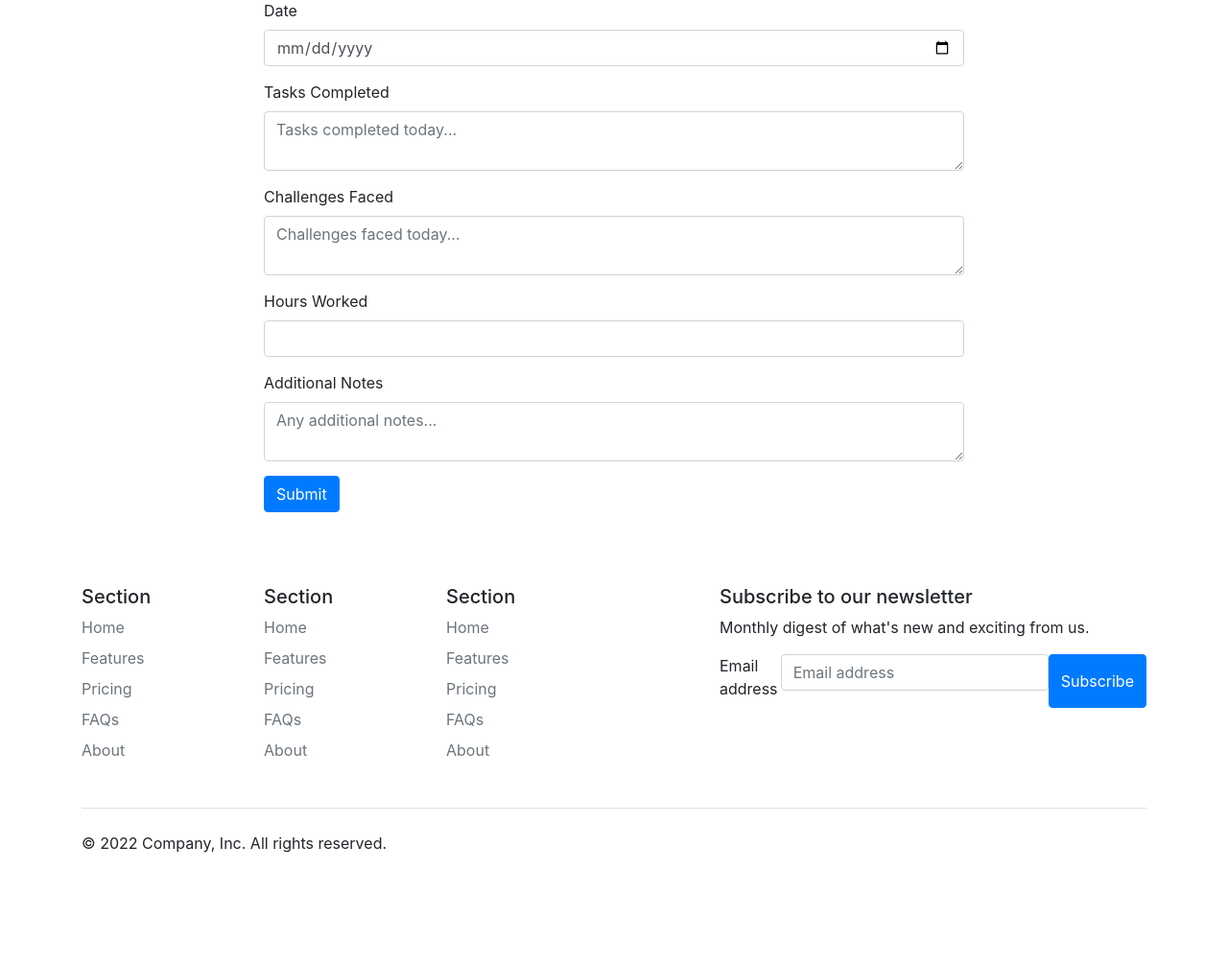
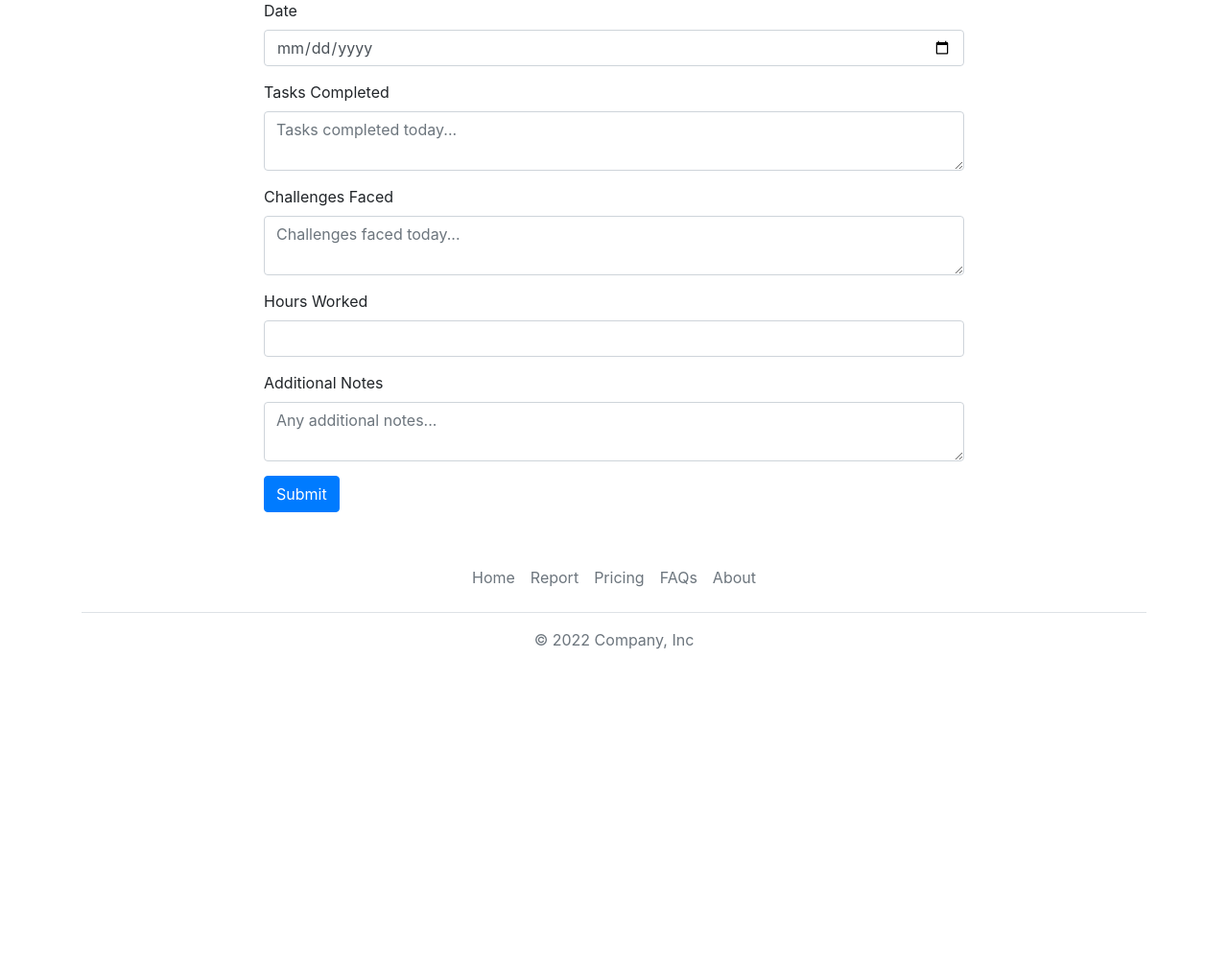
Before and after one commit to saadqureshi-1/hydraflow, a Flask app: page / in a window 1280 px wide. Shown: the part 219-1224 px from the top of the page at 96% size. After the commit the page ends 896 px from the top, so only its background shows below. Run offline with Flask 3, Linux system fonts and the light colour scheme; the visitor is signed in with stand-in values (Sample User, id 1); some libraries are stand-ins or nearby versions.

Commit message:
change footer style

```diff
--- a/app/templates/base.html
+++ b/app/templates/base.html
@@ -66,63 +66,16 @@
     </div>
 
     <div class="container">
-    <footer class="py-5">
-        <div class="row">
-        <div class="col-6 col-md-2 mb-3">
-            <h5>Section</h5>
-            <ul class="nav flex-column">
-            <li class="nav-item mb-2"><a href="#" class="nav-link p-0 text-muted">Home</a></li>
-            <li class="nav-item mb-2"><a href="#" class="nav-link p-0 text-muted">Features</a></li>
-            <li class="nav-item mb-2"><a href="#" class="nav-link p-0 text-muted">Pricing</a></li>
-            <li class="nav-item mb-2"><a href="#" class="nav-link p-0 text-muted">FAQs</a></li>
-            <li class="nav-item mb-2"><a href="#" class="nav-link p-0 text-muted">About</a></li>
-            </ul>
-        </div>
-
-        <div class="col-6 col-md-2 mb-3">
-            <h5>Section</h5>
-            <ul class="nav flex-column">
-            <li class="nav-item mb-2"><a href="#" class="nav-link p-0 text-muted">Home</a></li>
-            <li class="nav-item mb-2"><a href="#" class="nav-link p-0 text-muted">Features</a></li>
-            <li class="nav-item mb-2"><a href="#" class="nav-link p-0 text-muted">Pricing</a></li>
-            <li class="nav-item mb-2"><a href="#" class="nav-link p-0 text-muted">FAQs</a></li>
-            <li class="nav-item mb-2"><a href="#" class="nav-link p-0 text-muted">About</a></li>
-            </ul>
-        </div>
-
-        <div class="col-6 col-md-2 mb-3">
-            <h5>Section</h5>
-            <ul class="nav flex-column">
-            <li class="nav-item mb-2"><a href="#" class="nav-link p-0 text-muted">Home</a></li>
-            <li class="nav-item mb-2"><a href="#" class="nav-link p-0 text-muted">Features</a></li>
-            <li class="nav-item mb-2"><a href="#" class="nav-link p-0 text-muted">Pricing</a></li>
-            <li class="nav-item mb-2"><a href="#" class="nav-link p-0 text-muted">FAQs</a></li>
-            <li class="nav-item mb-2"><a href="#" class="nav-link p-0 text-muted">About</a></li>
-            </ul>
-        </div>
-
-        <div class="col-md-5 offset-md-1 mb-3">
-            <form>
-            <h5>Subscribe to our newsletter</h5>
-            <p>Monthly digest of what's new and exciting from us.</p>
-            <div class="d-flex flex-column flex-sm-row w-100 gap-2">
-                <label for="newsletter1" class="visually-hidden">Email address</label>
-                <input id="newsletter1" type="text" class="form-control" placeholder="Email address">
-                <button class="btn btn-primary" type="button">Subscribe</button>
-            </div>
-            </form>
-        </div>
-        </div>
-
-        <div class="d-flex flex-column flex-sm-row justify-content-between py-4 my-4 border-top">
-        <p>© 2022 Company, Inc. All rights reserved.</p>
-        <ul class="list-unstyled d-flex">
-            <li class="ms-3"><a class="link-dark" href="#"><svg class="bi" width="24" height="24"><use xlink:href="#twitter"></use></svg></a></li>
-            <li class="ms-3"><a class="link-dark" href="#"><svg class="bi" width="24" height="24"><use xlink:href="#instagram"></use></svg></a></li>
-            <li class="ms-3"><a class="link-dark" href="#"><svg class="bi" width="24" height="24"><use xlink:href="#facebook"></use></svg></a></li>
-        </ul>
-        </div>
-    </footer>
-    </div>
+  <footer class="py-3 my-4">
+    <ul class="nav justify-content-center border-bottom pb-3 mb-3">
+      <li class="nav-item"><a href="{{ url_for('main.index') }}" class="nav-link px-2 text-muted">Home</a></li>
+      <li class="nav-item"><a href="{{ url_for('main.report') }}" class="nav-link px-2 text-muted">Report</a></li>
+      <li class="nav-item"><a href="{{ url_for('main.index') }}" class="nav-link px-2 text-muted">Pricing</a></li>
+      <li class="nav-item"><a href="{{ url_for('main.index') }}" class="nav-link px-2 text-muted">FAQs</a></li>
+      <li class="nav-item"><a href="{{ url_for('main.index') }}" class="nav-link px-2 text-muted">About</a></li>
+    </ul>
+    <p class="text-center text-muted">© 2022 Company, Inc</p>
+  </footer>
+</div>
 </body>
 </html>
--- a/run.py
+++ b/run.py
@@ -3,4 +3,4 @@ from app import create_app
 app = create_app()
 
 if __name__ == '__main__':
-    app.run()
+    app.run(debug=True)
```
